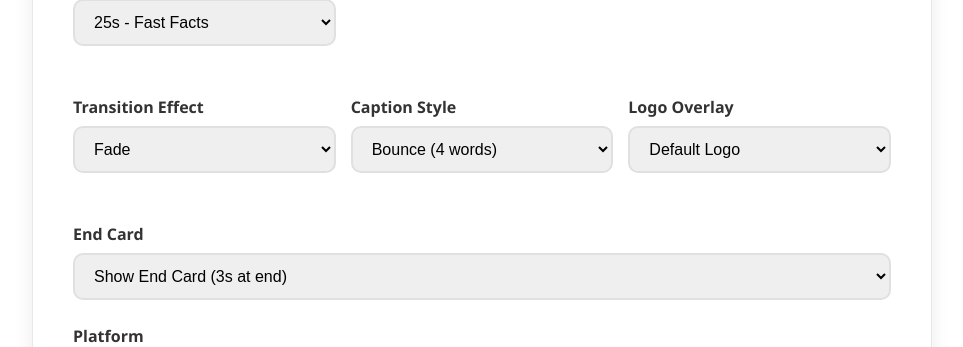
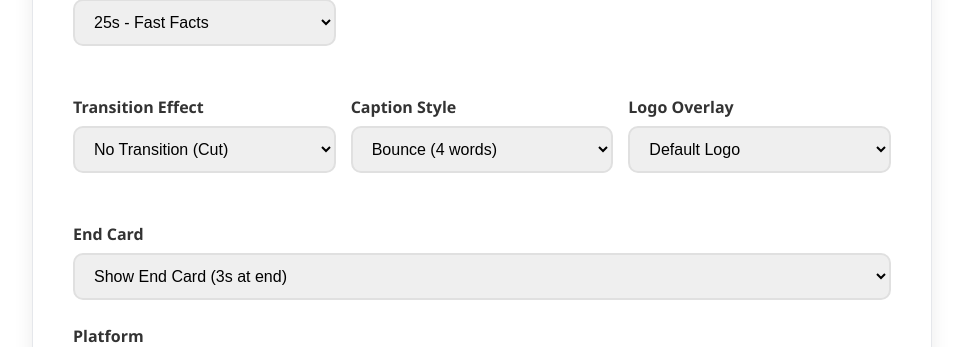
Before and after one commit to KingKoinz/EchoAI, a Flask app: page /create in a window 1280 px wide. Shown: the part 1089-1436 px from the top of the page, without its empty margins (158-1121 px from the left). Run offline with Flask 3, Linux system fonts and the light colour scheme; parts of the project's set-up code (start-up, migrations or seed data) failed here and were passed over.

Commit message:
Add 'No Transition' option and increase transition visibility to 0.8s

```diff
--- a/app.py
+++ b/app.py
@@ -112,7 +112,8 @@ def run_pipeline_async(job_id, topic, platform, style, voice, duration, transiti
         config["video"]["duration_seconds"] = duration
         config["video"]["style"] = style
         config["video"]["voice"] = voice
-        config["video"]["transition"]["type"] = transition
+        config["video"]["transition"]["type"] = transition if transition != "none" else "fade"
+        config["video"]["transition"]["enabled"] = transition != "none"
         config["video"]["caption_style"] = caption_style
         config["video"]["render_mode"] = content_type
 
--- a/templates/index.html
+++ b/templates/index.html
@@ -645,6 +645,7 @@
                     <div class="form-group">
                         <label>Transition Effect</label>
                         <select id="transition">
+                            <option value="none">No Transition (Cut)</option>
                             <option value="fade">Fade</option>
                             <option value="slideright">Slide Right</option>
                             <option value="slideleft">Slide Left</option>
```
